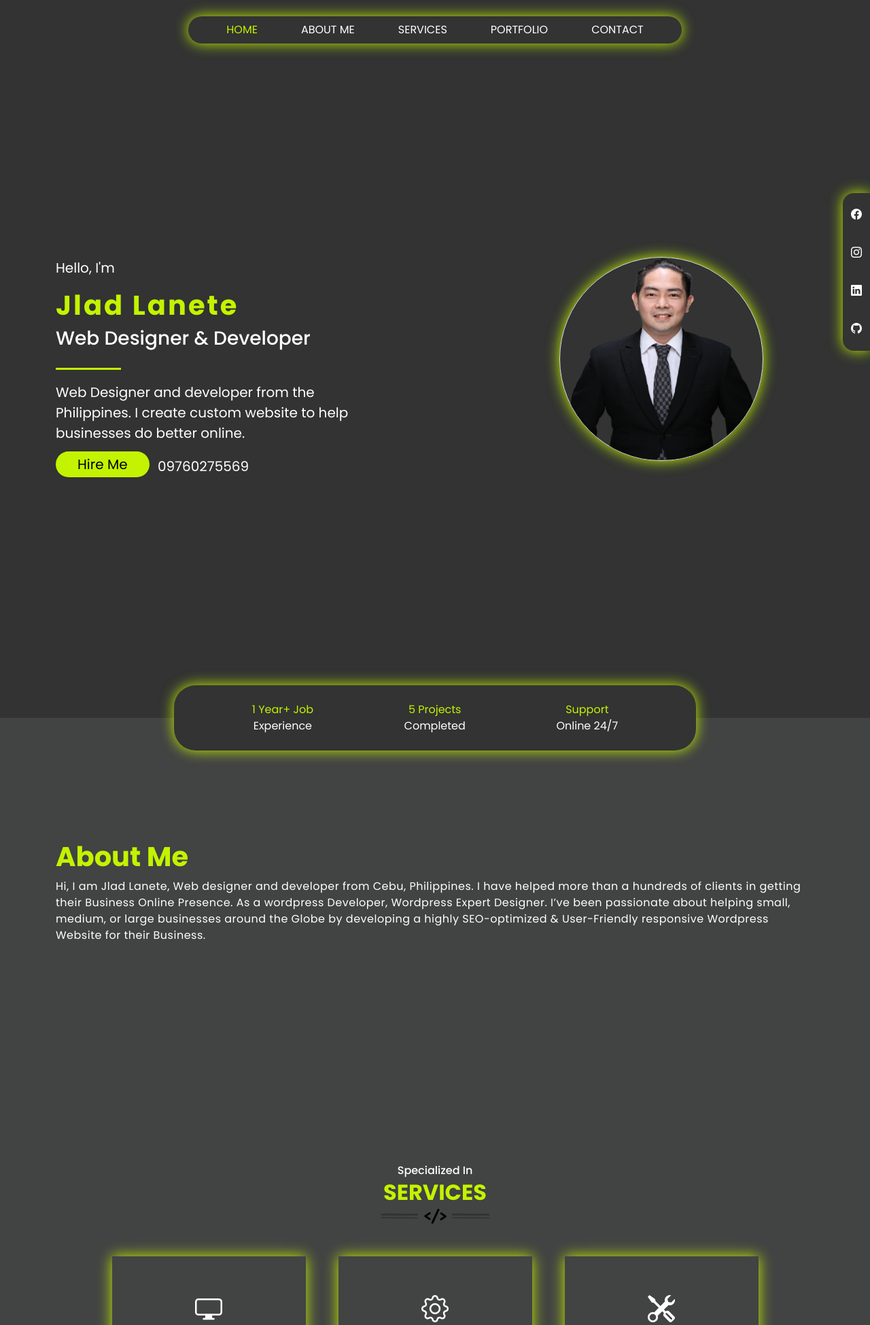
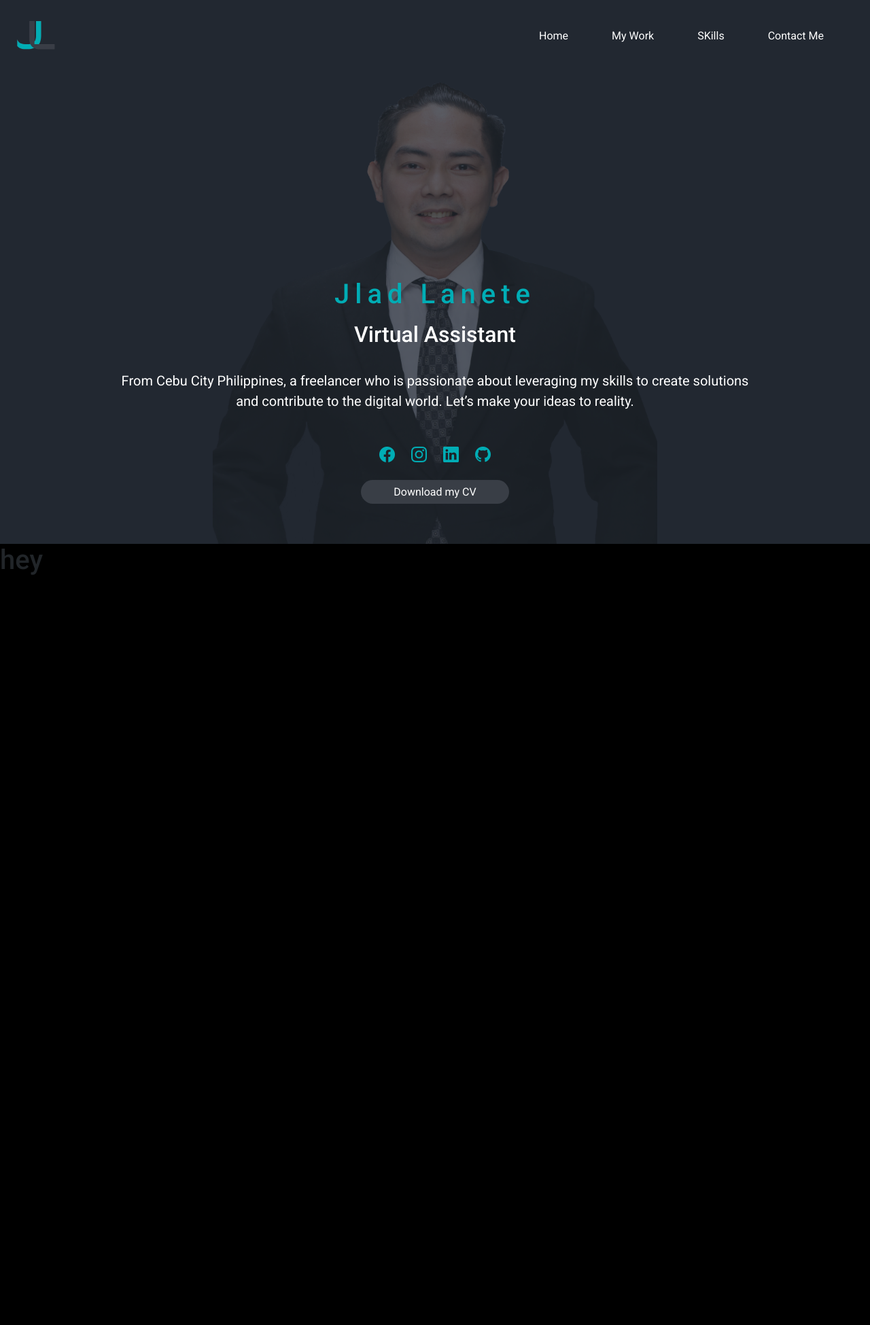
Before and after one commit to jelatz/Jlad_Lanete, a PHP site: page /updated/index.html in a window 1280 px wide. Shown: the top 1949 px of the page at 68% size. After the commit the page ends 846 px from the top, so only its background shows below. Run offline with PHP 8.4, Linux system fonts and the light colour scheme.

Commit message:
navigation and home page

```diff
--- a/updated/index.html
+++ b/updated/index.html
@@ -8,204 +8,84 @@
   <link rel="stylesheet" href="../_assets/css/aos.css" />
   <link rel="stylesheet" href="../_assets/css/line-awesome.min.css" />
   <link rel="stylesheet" href="../node_modules/bootstrap-icons/font/bootstrap-icons.min.css" />
-    <link rel="stylesheet" href="../updated/styles.css"
-    <link rel="stylesheet" href="../updated/media.css" />
+  <link rel="stylesheet" href="../updated/styles.css" rel="stylesheet" />
+  <link rel="stylesheet" href="media.css">
   <title>Jlad Lanete</title>
 </head>
-
-<body>
-    <header class="navbar navbar-expand-lg bg-transparent fixed-top w-100">
+<!-- NAVIGATION -->
+<nav class="navbar navbar-expand-lg  fixed-top">
   <div class="container-fluid">
-            <a href="index.html" class="navbar-brand d-lg-none text-white">Jlad Lanete</a>
-            <button type="button" class="navbar-toggler ms-auto" data-bs-toggle="offcanvas"
-                data-bs-target="#navbarContent" arial-controls="navbarContent" aria-label="Toggle navigation">
-                <span class="navbar-toggler-icon"></span>
+    <a href="#home" class="navbar-brand "><img src="../_assets/images/logo.png" alt="logo" class="logo" /></a>
+    <button type="button" class="navbar-toggler" data-bs-toggle="offcanvas" data-bs-target="#navbarContent"
+      aria-controls="navbarContent" aria-expanded="false" aria-label="Toggle navigation">
+      <span><i class="bi bi-list"></i></span>
     </button>
-            <div class="offcanvas offcanvas-end text-bg-dark" tabindex="-1" id="navbarContent"
-                aria-labelledby="navbarContentLabel">
+    <div class="offcanvas offcanvas-end" tabindex="-1" id="navbarContent" aria-labelledby="navbarContentLabel">
       <div class="offcanvas-header">
-                    <h5 class="offcanvas-title" id="navbarContentLabel">Jlad Lanete</h5>
+        <h5 class="offcanvas-title" id="navbarContentLabel"><img src="../_assets/images/logo.png" alt="logo"
+            class="logo"></h5>
         <button type="button" class="btn-close btn-close-white" data-bs-dismiss="offcanvas"
-                        aria-label="close"></button>
+          aria-label="collapse "></button>
       </div>
-                <div class="offcanvas-body">
-                    <ul class="navbar-nav justify-content-lg-center gap-lg-5 mx-auto my-lg-3 rounded-5 px-lg-5 w-auto">
+      <div class="offcanvas-body justify-content-end ">
+        <ul class="navbar-nav justify-content-end gap-5 me-5">
           <li class="nav-item">
-                            <a href="#home" class="nav-link text-white active">HOME</a>
+            <a href="#home" class="nav-link text-white active" aria-current="page">Home</a>
           </li>
           <li class="nav-item">
-                            <a href="#about" class="nav-link text-white">ABOUT ME</a>
+            <a href="#work" class="nav-link text-white">My Work</a>
           </li>
           <li class="nav-item">
-                            <a href="#services" class="nav-link text-white">SERVICES</a>
+            <a href="#skills" class="nav-link text-white">SKills</a>
           </li>
           <li class="nav-item">
-                            <a href="#portfolio" class="nav-link text-white">PORTFOLIO</a>
-                        </li>
-                        <li class="nav-item">
-                            <a href="#contact" class="nav-link text-white">CONTACT</a>
+            <a href="#contact" class="nav-link text-white">Contact Me</a>
           </li>
         </ul>
       </div>
     </div>
   </div>
-    </header>
+</nav>
 
 <!-- HOME -->
-    <section id="home">
-        <div class="container">
-            <div class="row justify-content-between align-items-center swap-cont">
-                <div class="col-lg-5 pt-lg-4 swap1">
-                    <p class="fs-5">Hello, I'm</p>
-                    <h1 class="name fs-1 fw-bold position-relative">Jlad Lanete</h1>
-                    <h2 class="label position-relative mb-5 fs-3">
-                        Web Designer & Developer
-                    </h2>
-                    <p class="fs-5">
-                        Web Designer and developer from the Philippines.
-                        <span>I create custom website to help businesses do </span><span>better online.</span>
-                    </p>
-                    <a href="#contact" class="text-black hire-me-btn px-4 py-1 rounded-5 fw-normal fs-5">Hire Me</a>
-                    <a href="tel:09760275569"
-                        class="contact-num position-relative nav-link d-inline-block ms-2 fs-5">09760275569</a>
+<section id="home" class="d-grid align-content-end">
+  <div class="container-lg z-3">
+    <div class="row flex-column align-items-center pb-5">
+      <div class="col-lg-10 text-center">
+        <h1 class="name my-3">Jlad Lanete</h1>
+        <h2 id="positions" class=""></h2>
+        <p class="text-white fs-5 my-5">From Cebu City Philippines, a freelancer who is passionate about leveraging my
+          skills to
+          create solutions and contribute to the digital world. Let’s make your ideas to reality.</p>
+        <div class="social-media d-flex justify-content-center gap-4 my-4">
+          <a href="https://www.facebook.com/latz.lanete/" target="_blank"><i class="bi bi-facebook"></i></a>
+          <a href="https://www.instagram.com/lanetejlad/" target="_blank"><i class="bi bi-instagram"></i></a>
+          <a href="https://www.linkedin.com/in/jladlanete/" target="_blank"><i class="bi bi-linkedin"></i></a>
+          <a href="https://github.com/jelatz" target="_blank"><i class="bi bi-github"></i></a>
         </div>
-                <div class="col-lg-5 text-center swap2">
-                    <figure class="pt-3">
-                        <img src="../_assets/images/profile.png" alt="Jlad Lanete"
-                            class="profile rounded-circle border border-black object-fit-cover" width="300px"
-                            height="300px" />
-                    </figure>
+        <a href="../_assets/docs/Jlad-Lanete-CV.pdf" class="cv rounded-5 px-5 py-2 text-white">Download
+          my CV</a>
       </div>
     </div>
   </div>
-
-        <div class="social-media">
-            <ul class="nav flex-column position-fixed end-0 top-50 rounded-start-4 p-1 translate-middle-y">
-                <li class="nav-link px-lg-2 py-lg-3 p-2">
-                    <a href="www.facebook.com" target="_blank"><i class="bi bi-facebook"></i></a>
-                </li>
-                <li class="nav-link px-lg-2 py-lg-3 p-2">
-                    <a href="www.instagram.com" target="_blank"><i class="bi bi-instagram"></i></a>
-                </li>
-                <li class="nav-link px-lg-2 py-lg-3 p-2">
-                    <a href="www.linkedin.com" target="_blank"><i class="bi bi-linkedin"></i></a>
-                </li>
-                <li class="nav-link px-lg-2 py-lg-3 p-2">
-                    <a href="www.github.com" target="_blank"><i class="bi bi-github"></i></a>
-                </li>
-            </ul>
-        </div>
-
-        <div class="main-bottom position-absolute rounded-5">
-            <div class="container-lg">
-                <div class="row justify-content-around align-items-center flex-nowrap px-5 py-4 text-center">
-                    <div class="col-auto">
-                        <p class="text-nowrap m-0">
-                            1 Year+ Job <span class="text-white d-block">Experience</span>
-                        </p>
-                    </div>
-                    <div class="col-auto">
-                        <p class="text-nowrap m-0">
-                            5 Projects <span class="text-white d-block">Completed</span>
-                        </p>
-                    </div>
-                    <div class="col-auto">
-                        <p class="text-nowrap m-0">
-                            Support <span class="text-white d-block">Online 24/7</span>
-                        </p>
-                    </div>
-                </div>
-            </div>
-        </div>
+  <figure class="z-0 "><img src="../_assets/images/profile.png" alt="profile"
+      class="img-fluid position-absolute bottom-0 start-50 translate-middle-x img-fluid opacity-25"></figure>
 </section>
 
-    <section id="about" class="d-grid align-content-center pb-5">
-        <div class="container">
-            <div class="row mt-5 pt-5">
-                <div class="col-auto">
-                    <h1 class="fw-bold">About Me</h1>
-                    <p>
-                        Hi, I am Jlad Lanete, Web designer and developer from Cebu,
-                        Philippines. I have helped more than a hundreds of clients in
-                        getting their Business Online Presence. As a wordpress Developer,
-                        Wordpress Expert Designer. I’ve been passionate about helping
-                        small, medium, or large businesses around the Globe by developing
-                        a highly SEO-optimized & User-Friendly responsive Wordpress
-                        Website for their Business.
-                    </p>
-                </div>
-            </div>
-        </div>
+
+<section id="work" class="h-100 bg-black ">
+  <h1>hey</h1>
 </section>
 
-    <section id="services">
-        <div class="container">
-            <div class="row justify-content-center align-items-center flex-column">
-                <h1 class="fs-6 text-center my-5">
-                    Specialized In
-                    <span class="accent fs-2 fw-bold d-block my-1">SERVICES</span>
-                    <img src="../_assets/images/vector.png" alt="vector" class="vector">
-                </h1>
-            </div>
-            <div class="row justify-content-center align-items-center gap-5 px-3 px-lg-0">
-                <div class="col-lg-3 text-center shadow-box d-grid align-items-center p-5">
-                    <i class="bi bi-display serv-icons"></i>
-                    <p class="accent">WEB DESIGN & DEVELOPMENT</p>
-                    <p>Conversion-Based Approach</p>
-                </div>
-                <div class="col-lg-3 text-center shadow-box d-grid align-items-center p-5">
-                    <i class="bi bi-gear serv-icons"></i>
-                    <p class="accent">WORDPRESS FIXES & TWEAKS</p>
-                    <p>From Repairs to Performance</p>
-                </div>
-                <div class="col-lg-3 text-center shadow-box d-grid align-items-center p-5">
-                    <i class="bi bi-tools serv-icons"></i>
-                    <p class="accent">SECURED HOSTING & MAINTENANCE</p>
-                    <p>From repairs to Performance</p>
-                </div>
-                <div class="col-lg-3 text-center shadow-box d-grid align-items-center p-5">
-                    <i class="bi bi-check-circle serv-icons"></i>
-                    <p class="accent">WEB ACCESSIBILITY</p>
-                    <p>Create an Accessible Website</p>
-                </div>
-            </div>
-        </div>
-    </section>
-
-    <section id="work">
-        <div class="container-lg">
-            <div class="row justify-content-center align-items-center">
-                <h1 class="fs-6 text-center">
-                    Portfolio
-                    <span class="accent fs-2 fw-bold d-block my-1">MY WORK</span>
-                    <img src="../_assets/images/vector.png" alt="vector" class="vector">
-                </h1>
-            </div>
-            <div class="row justify-content-center align-items-center px-3 px-lg-0">
-                <div class="col-lg-3 text-center d-grid align-content-center p-5">
-                    <figure>
-                        <img src="../_assets/images/projects/saekyung-auxilium/saekyung.png" alt="saekyung" class="w-75 shadow-box">
-                    </figure>
-                    <p class="accent fs-4">Saekyung Auxilium</p>
-                    <a href="https://github.com/jelatz/Saekyung-Auxilium" target="_blank" class="text-white text-decoration-none">https://github.com/jelatz/Saekyung-Auxilium</a>
-                </div>
-                <div class="col-lg-3 text-center d-grid align-content-center p-5">
-                    <figure>
-                        <img src="" alt="">
-                    </figure>
-                </div>
-            </div>
-        </div>
-    </section>
-
+<body>
   <!-- SCRIPTS -->
   <script src="/_assets/js/bootstrap.bundle.js"></script>
   <script src="https://code.jquery.com/jquery-3.7.1.min.js"></script>
   <script src="/updated/custom.js"></script>
   <script src="/_assets/js/aos.js"></script>
-    <script src="/_assets/js/main.js"></script>
+  <!-- <script src="/_assets/js/main.js"></script> -->
 
-    <script>
+  <!-- <script>
     $(document).ready(function () {
       swapElements();
     });
@@ -214,7 +94,7 @@
     $(window).on("resize", function () {
       swapElements();
     });
-    </script>
+  </script> -->
 </body>
 
 </html>
--- a/updated/media.css
+++ b/updated/media.css
@@ -1,11 +1,4 @@
 @media only screen and (max-width: 992px){
-    .navbar-nav{box-shadow: unset;}
-    .swap-cont{padding: 10rem 0;}
-    .swap1{margin-top: 3rem;}
-
-    .social-media .nav{flex-direction: row !important; top: unset !important; bottom: 0 !important; right: unset !important; left: 50% !important; transform: translateX(-50%) !important; border-radius: unset !important; width: 100%; z-index: 50; background-color: var(--secondary); justify-content: center; gap:3rem;}
+.offcanvas-header{background: var(--primary);}
+.offcanvas-body{background: var(--secondary);}
 }
-
-@media only screen and (max-width: 768px){
-    .main-bottom{max-width: 90% !important;}
-}
--- a/updated/styles.css
+++ b/updated/styles.css
@@ -1,57 +1,45 @@
 @import url('https://fonts.googleapis.com/css2?family=Poppins:ital,wght@0,100;0,200;0,300;0,400;0,500;0,600;0,700;0,800;0,900;1,100;1,200;1,300;1,400;1,500;1,600;1,700;1,800;1,900&display=swap');
+
+@import url('https://fonts.googleapis.com/css2?family=Roboto:ital,wght@0,100;0,300;0,400;0,500;0,700;0,900;1,100;1,300;1,400;1,500;1,700;1,900&display=swap');
 
 /* GLOBALS */
 :root{
-    --primary: #323332;
-    --secondary: #424343;
-    --accent: #C3F300;
+    --primary: #222831;
+    --secondary: #393E46;
+    --tertiary: #00ADB5;
+    --accent: #EEEEEE;
 }
 
-*{font-family: 'Poppins', sans-serif; box-sizing: border-box; color: #fff;}
-/* p{font-size: 1em;} */
+a{text-decoration: none;
+    &:hover{color: var(--tertiary)}
+    &:active{color: var(--tertiary);}
+}
+
+*{font-family: 'Roboto', sans-serif;}
+
 .shadow-box{box-shadow: 0px 0px 20px 0 var(--accent);}
 
 html,body{width: 100%; height: 100%;}
 
-/* NAVBAR */
 
-.navbar-nav{box-shadow: 0px 0px 20px 0px var(--accent)}
-.active{color: var(--accent) !important;}
+/* NAVIGATION */
+.bi-list{color: white; font-size: 1.5rem;}
+.navbar-toggler{border-color: #fff;}
+.active{color: var(--tertiary);}
+nav{background: var(--primary);}
+.logo{width: 100%; max-width: 5rem;}
+
+
+
 
 /* HOME */
-#home{width: 100%; background: var(--primary); position: relative;padding: 8rem 0;}
-#home .row{height: 100%; min-height: 100vh;}
-.name {letter-spacing: 3px; color: var(--accent);}
-.label::after{content: ""; width: 6rem; height: 3px; background-color: var(--accent); position: absolute; bottom: -30px; left: 0;}
-.hire-me-btn{background-color: var(--accent); text-decoration: none; padding: 5px 2rem !important;}
-.hire-me-btn:hover{color: #fff !important; background-color: var(--secondary) !important;}
-.contact-num{vertical-align: middle; position: relative;}
-.contact-num:after{content: ""; position: absolute; left: 0; top: 110%; width: 0; background-color: var(--accent); height: 2px; transition: all 0.4s;}
-.contact-num:hover::after{width: 100%; background-color: var(--accent);}
-
-.profile{box-shadow: 0px 0px 20px 0 var(--accent);}
-
-
-.social-media .nav{box-shadow: 0px 0px 20px 0px var(--accent);}
-.social-media ul li:hover{transform: scale(1.5);}
-
-.main-bottom{bottom: -3rem; left: 50%; transform: translateX(-50%); box-shadow: 0px 0px 20px 0 var(--accent); background-color: var(--primary); width: 100%; max-width: 60%}
-.main-bottom .row{min-height: 100% !important;}
-.main-bottom p{color: var(--accent);}
-
-/* ABOUT US */
-#about{height: 30rem; background-color: var(--secondary); max-height: 100%;}
-#about h1{color: var(--accent);}
-#about p{letter-spacing: .5px;}
-
-/* SERVICES */
-#services{min-height: 55rem;padding: 8rem 0; max-height: 100%; background-color: var(--secondary);
-.accent{color: var(--accent);}
-.serv-icons{font-size: 2.5em;}
-.vector{width: 10rem; transform: rotate(1deg);}
+#home{width: 100%; min-height: 100vh;position: relative;
+    background-color: var(--primary);
+    & figure{z-index: -1;}
+    & img{height: 85vh;}
+    & h1{color: var(--tertiary); letter-spacing: .2em;}
+    & .name{z-index: 999999;}
+    & #positions{color: #fff; height: 1.5rem;}
+    & .cv{background: var(--secondary); margin-top: 5rem !important;}
+    & .social-media *{color: var(--tertiary); font-size: 1.2em;}
 }
-/* WORK */
-#work{min-height: 55rem; max-height: 100%; background-color: var(--secondary);
-    .vector{width: 10rem; transform: rotate(1deg);}
-    a{font-size: .8em;}
-}
```
Also changed, not shown: updated/custom.js (+5 -27 lines), _assets/images/129352453_2779394262314464_3170547836350748349_n.jpg (added), _assets/images/129957040_2779394265647797_5375986094366058542_n.jpg (added), _assets/images/back-final.jpg (deleted), _assets/images/git.png (added), _assets/images/logo-.png (added), _assets/images/logo.png, _assets/images/profile-.png (added), _assets/images/profile.png, 2 other files. Lines whose indentation alone changed are shown as unchanged.
